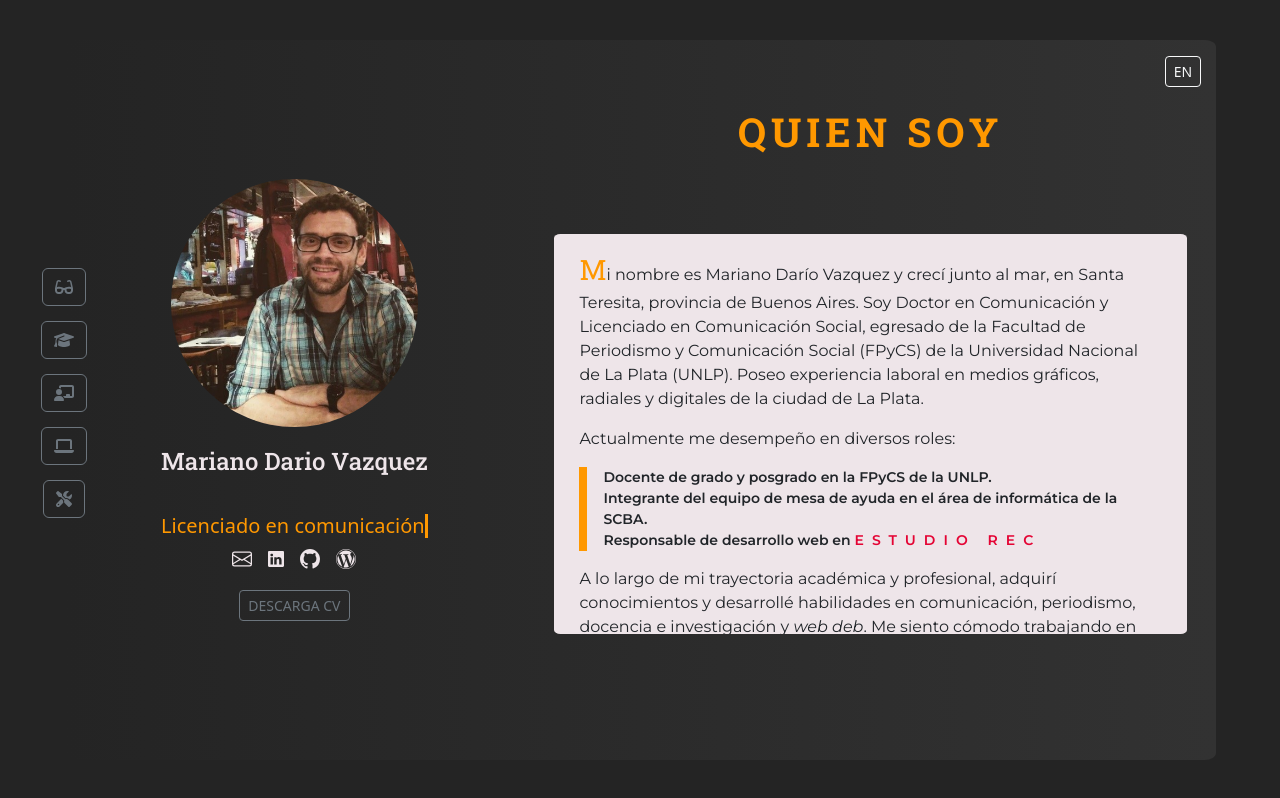
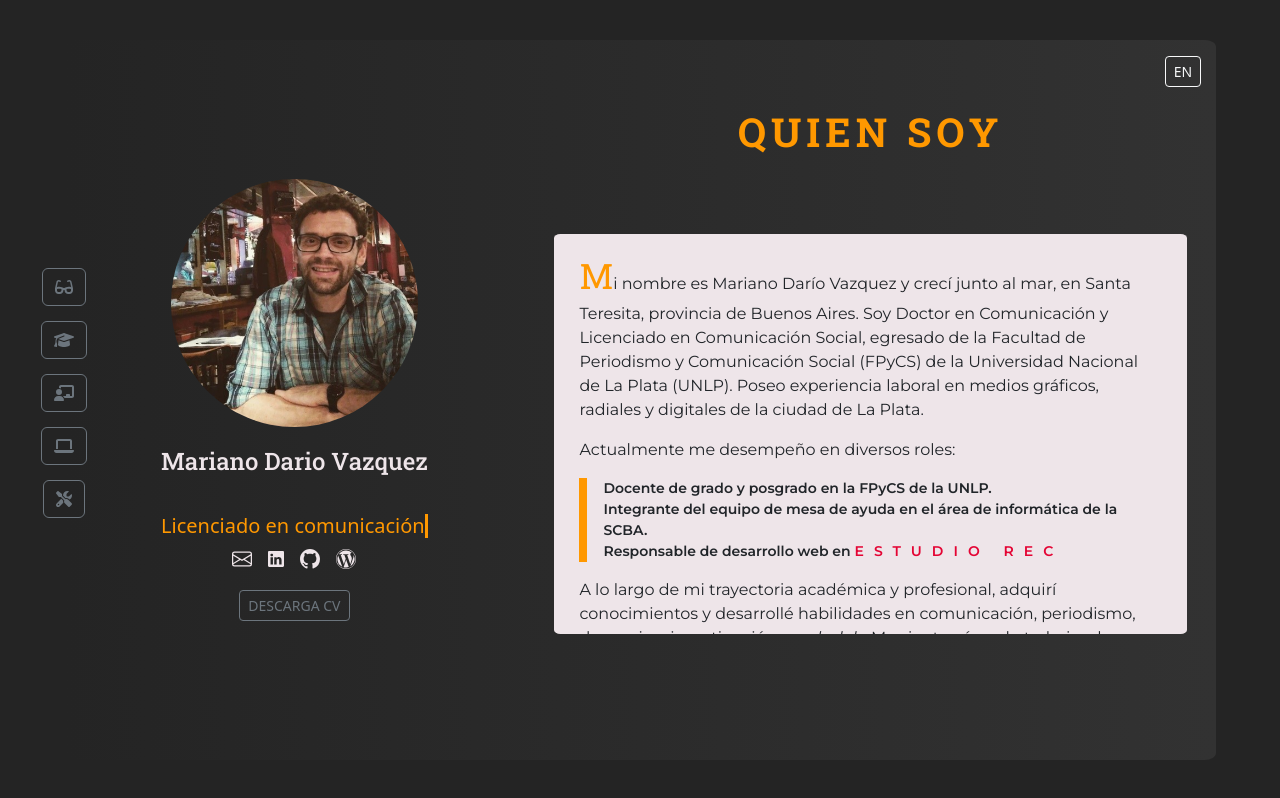
Before and after one commit to mareanovazquez/CurriculumVitae, a React (Vite) app: page / in a window 1280 px wide. Built offline with nearby package versions, Linux system fonts and the light colour scheme.

Commit message:
mejoras en el archivo variables.css

```diff
--- a/src/variables.css
+++ b/src/variables.css
@@ -18,6 +18,7 @@
     /* Fondo contenedores */
     --color-bg-tertiary: #f1f1f1;
     /* Fondo claro */
+    --color-bg-skill-empty: #f1f1f1;
 
     /* Colores de texto */
     --color-text-primary: #EEE5E9;
@@ -53,8 +54,8 @@
     --font-size-xl: 18px;
     --font-size-2xl: 20px;
     --font-size-3xl: 25px;
-    --font-size-4xl: 28px;
-    --font-size-5xl: 30px;
+    --font-size-4xl: 35px;
+    --font-size-5xl: 40px;
     --font-size-6xl: 40px;
     --font-size-responsive: 1.5rem;
 
@@ -73,16 +74,13 @@
     /* ===== ESPACIADO ===== */
 
     /* Espaciado base (sistema de 4px) */
-    --space-1: 4px;
-    /* 0.25rem */
-    --space-2: 8px;
-    /* 0.5rem */
-    --space-3: 12px;
-    /* 0.75rem */
-    --space-4: 16px;
-    /* 1rem */
-    --space-5: 20px;
-    /* 1.25rem */
+    --space-xs: 1px;
+    --space-1: 5px;
+    --space-2: 10px;
+    --space-3: 15px;
+    --space-4: 20px;
+    --space-5: 25px;
+    --space-negative: -10px;
     --space-6: 24px;
     /* 1.5rem */
     --space-8: 32px;
@@ -119,6 +117,9 @@
     --width-8xl: 90%;
     --width-9xl: 95%;
     --width-full: 100%;
+    --width-skill-text: 30%;
+    --width-skill-level: 60%;
+    --width-skill-bar: 90%;
 
     /* Alturas */
     --height-xs: 10px;
@@ -128,11 +129,15 @@
     --height-lg: 90vh;
     --height-full: 100vh;
     --height-container: 270px;
+    --height-skills: 270px;
+    --height-skill-bar: 11px;
 
     /* Alturas máximas */
     --max-height-sm: 250px;
     --max-height-md: 350px;
     --max-height-lg: 400px;
+    --max-height-content: 250px;
+    --max-height-xl: 400px;
 
     /* ===== BORDES ===== */
 
```
